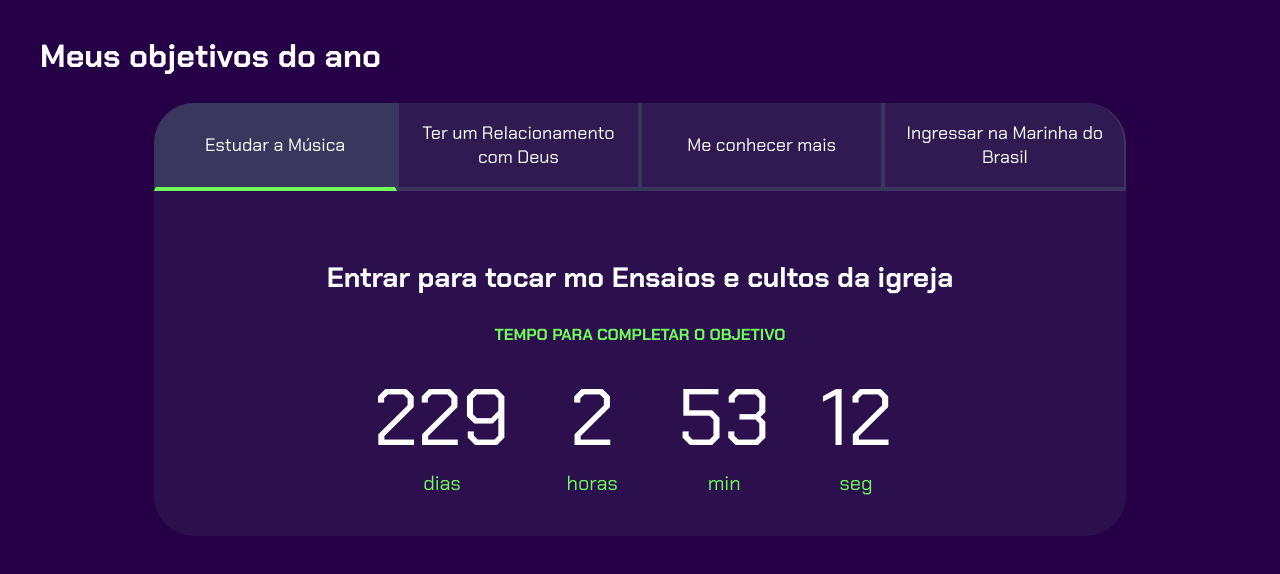
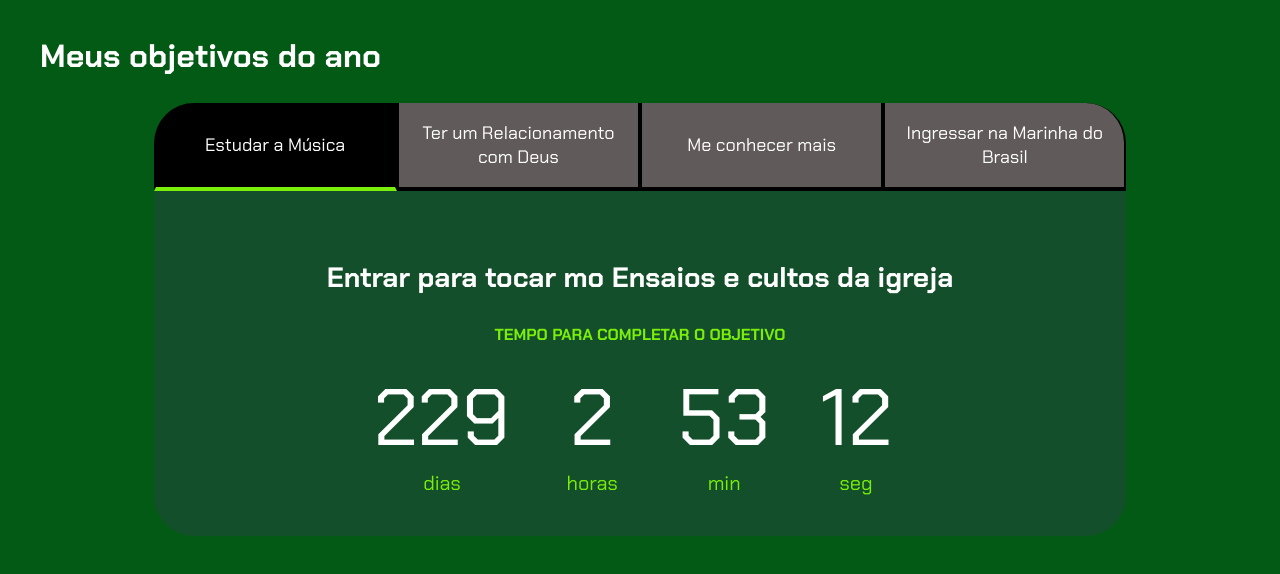
Before and after one commit to wendrylks/projeto-de-vida, a plain HTML site: page index.html in a window 1280 px wide. Drawn offline with Linux system fonts and the light colour scheme.

Commit message:
Update style.css

```diff
--- a/style.css
+++ b/style.css
@@ -1,11 +1,11 @@
 @import url('https://fonts.googleapis.com/css2?family=Chakra+Petch:wght@400;700&display=swap');
 
 :root {
-    --cor-de-fundo: #250046;
-    --verde: #6FFF57;
+    --cor-de-fundo: #035a14;
+    --verde: #79ef0a;
     --branco: #FFFFFF;
-    --botao-ativo: #3A375E;
-    --botao-inativo: rgba(58, 55, 94, 0.5);
+    --botao-ativo: #000000;
+    --botao-inativo: #615a5a;
     --texto-fundo: rgba(58, 55, 94, 0.3);
 }
 
```
